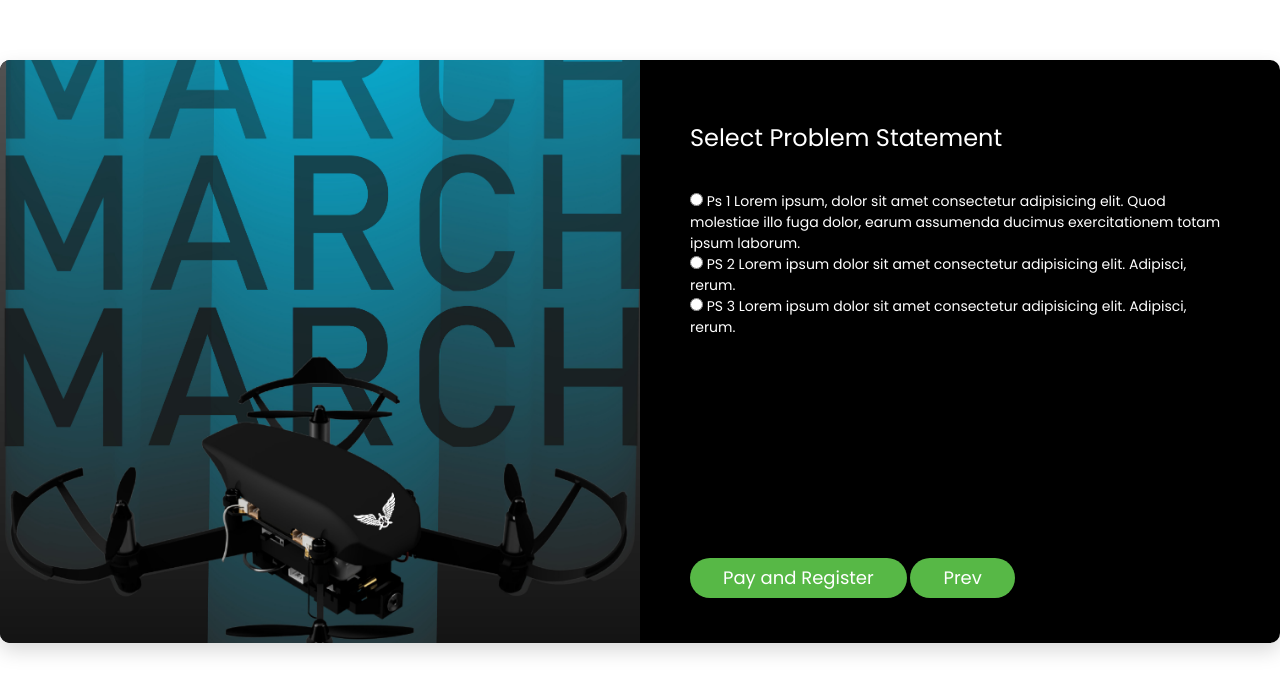
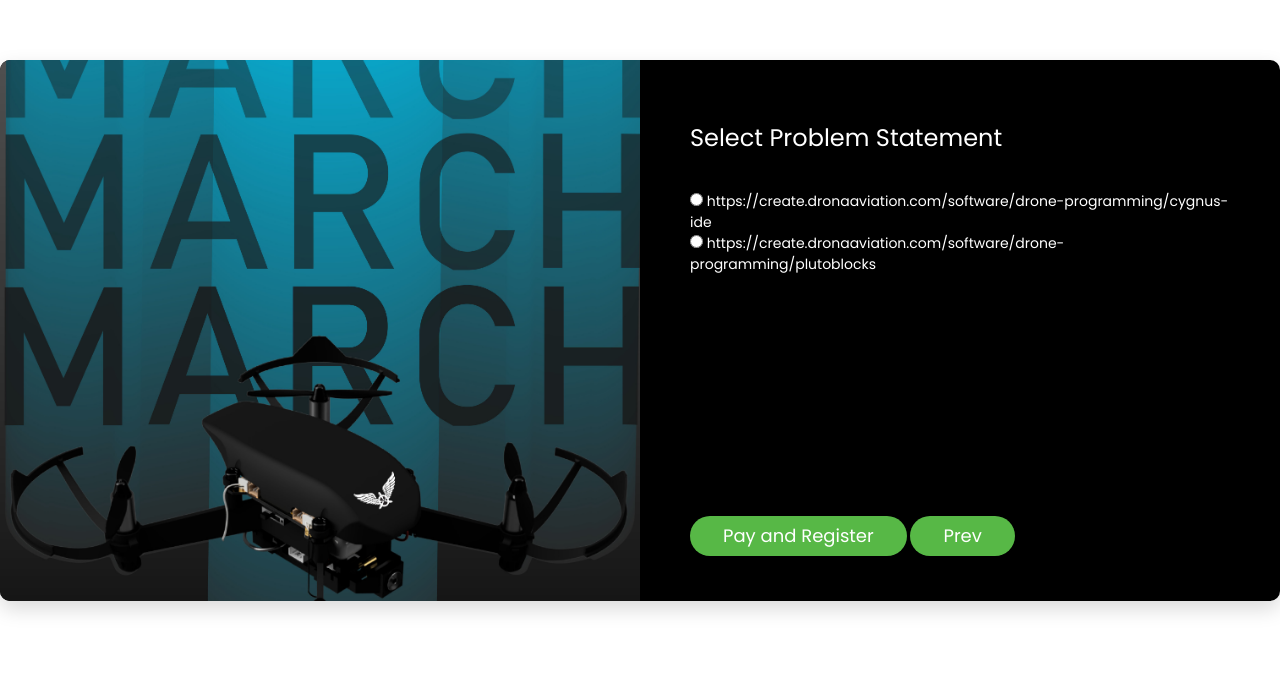
Before and after one commit to jaiswalrohit07/PlutoX-1, a plain HTML site: page yes.html in a window 1280 px wide. Shown: the part 120-814 px from the top of the page. Drawn offline with Linux system fonts and the light colour scheme.

Commit message:
Update yes.html
PS change

```diff
--- a/yes.html
+++ b/yes.html
@@ -41,11 +41,10 @@
      <iframe name="hidden_iframe" id="hidden_iframe" style="display:none;" onload="if(submitted)  {window.location='https://www.instamojo.com/@dronaaviation/l10e639dbedf94f44bd03c34f8edb9292/';}"></iframe>
                         <form method="POST" action = "https://docs.google.com/forms/u/0/d/e/1FAIpQLSec8wQfpacmU-cixsU2YCt8EJL9f6-5QuafGE7o-04HIQa7nQ/formResponse" target="hidden_iframe" onsubmit = "submitted=true;">
                         <input type = "radio" name = "entry.528831853" value = "Ps1" style = "width: auto" required>
-                    <label style="color: white;" for = "i33">Ps 1 Lorem ipsum, dolor sit amet consectetur adipisicing elit. Quod molestiae illo fuga dolor, earum assumenda ducimus exercitationem totam ipsum laborum.</label><br>
+                    <label style="color: white;" for = "i33">https://create.dronaaviation.com/software/drone-programming/cygnus-ide</label><br>
                      <input type = "radio" name = "entry.528831853" value = "Ps2" style = "width: auto" required>
-                    <label style="color: white;" for = "i36"> PS 2 Lorem ipsum dolor sit amet consectetur adipisicing elit. Adipisci, rerum.</label><br>
-                     <input type = "radio" name = "entry.528831853" value = "Ps3" style = "width: auto" required>
-                    <label style="color: white;" for = "i39"> PS 3 Lorem ipsum dolor sit amet consectetur adipisicing elit. Adipisci, rerum.</label>
+                    <label style="color: white;" for = "i36">https://create.dronaaviation.com/software/drone-programming/plutoblocks</label><br>
+
 
 
                     <!-- <p style="color: white;"><b>Aeromodelling Club:</b> We would recommend that you buy the kit for a better experience in the workshop and this can be used for your future projects as well.</p>
```
